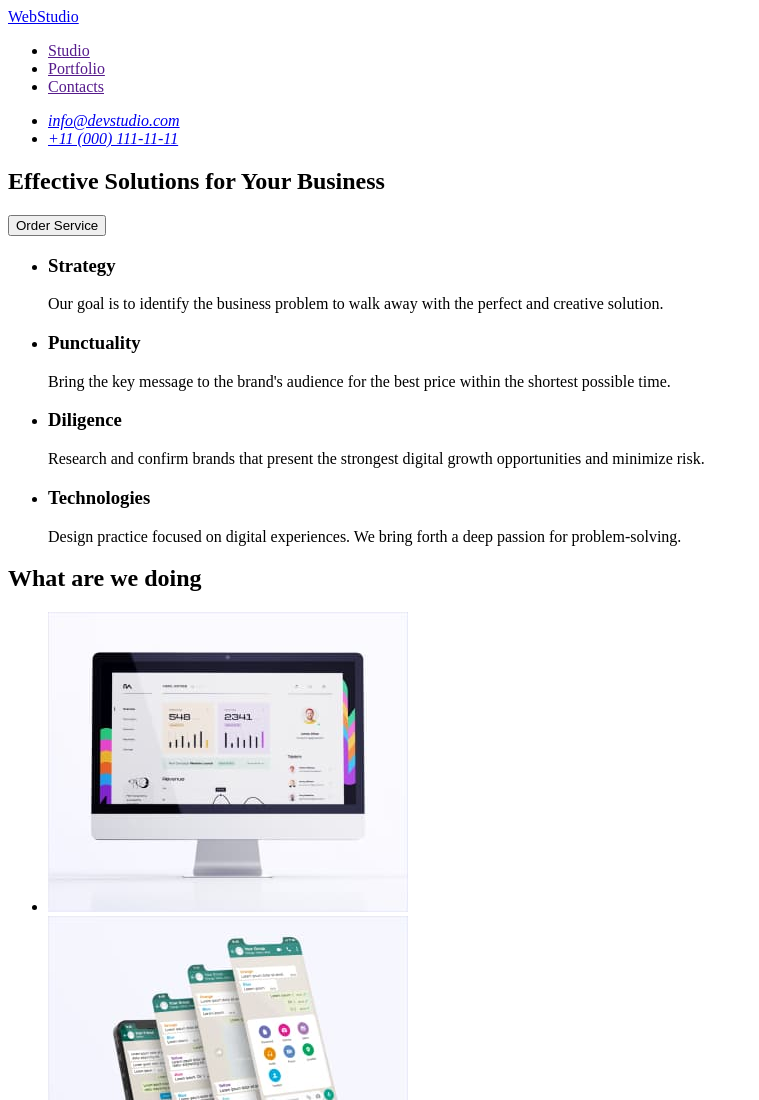
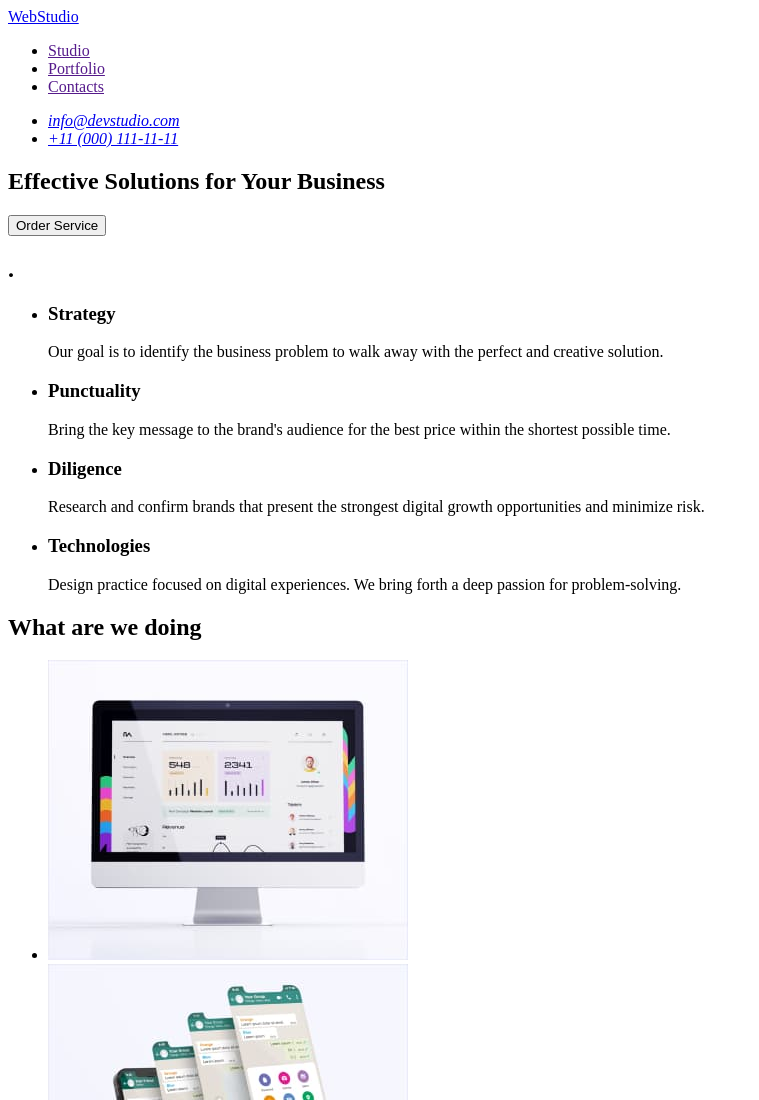
Before and after one commit to Oleg-Kaniuk/Tutorial, a plain HTML site: page index.html in a window 1280 px wide. Shown: the top 1100 px of the page, without its empty margins (0-759 px from the left). Drawn offline with Linux system fonts and the light colour scheme.

Commit message:
homework_1 corrected1

```diff
--- a/index.html
+++ b/index.html
@@ -43,7 +43,7 @@
         <!-- Section FEATURES -->
 
         <section>
-            <h2 hidden></h2>
+            <h2>.</h2>
             <ul>
                 <li>
                     <h3>Strategy</h3>
@@ -119,7 +119,7 @@
 
     <footer>
         <a href="./index.html">WebStudio</a>
-        <p>Increase the flow of customers and<br> sales for your business with digital<br> marketing & growth solutions.
+        <p>Increase the flow of customers and sales for your business with digital marketing & growth solutions.
         </p>
     </footer>
 
```
